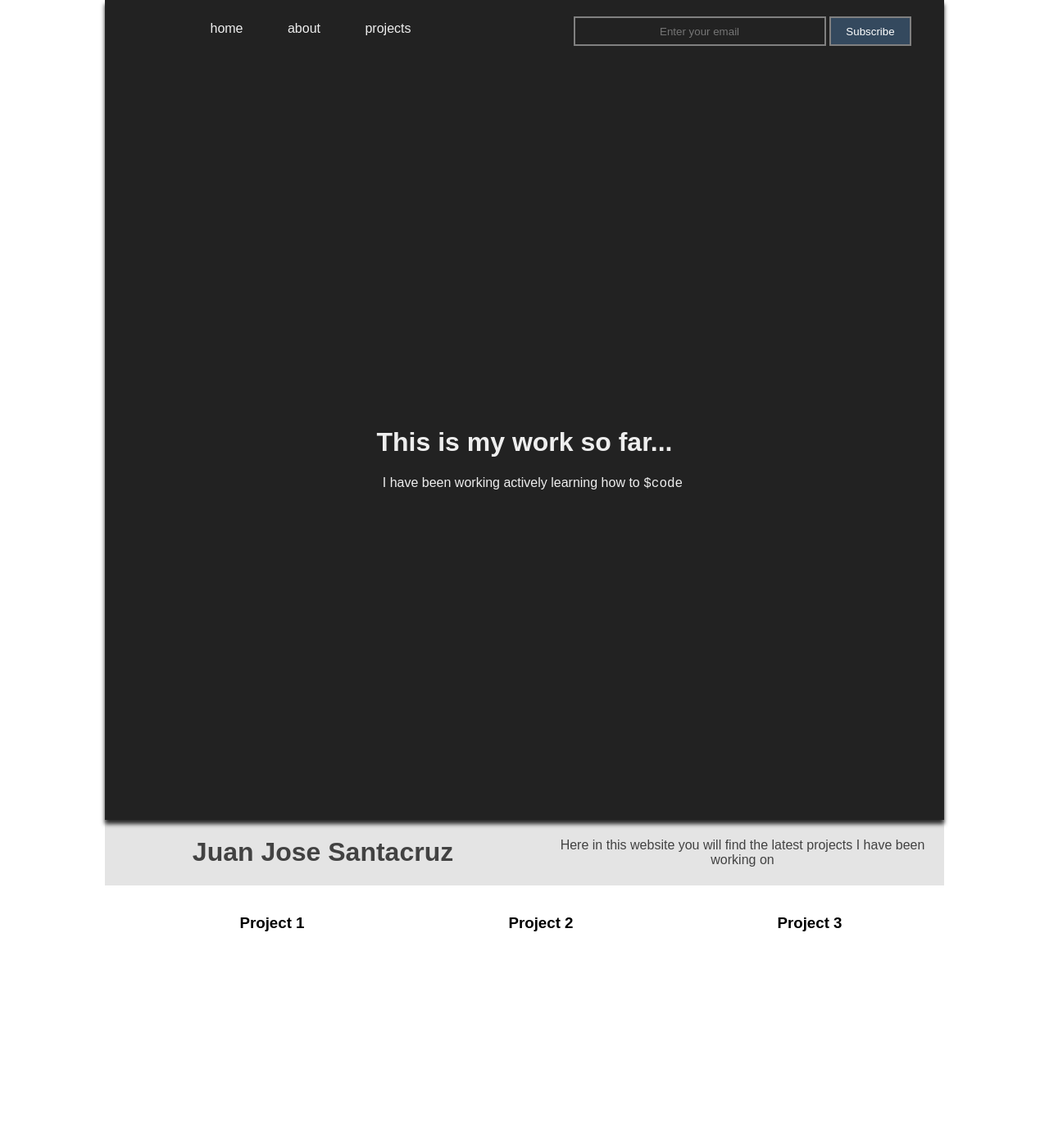
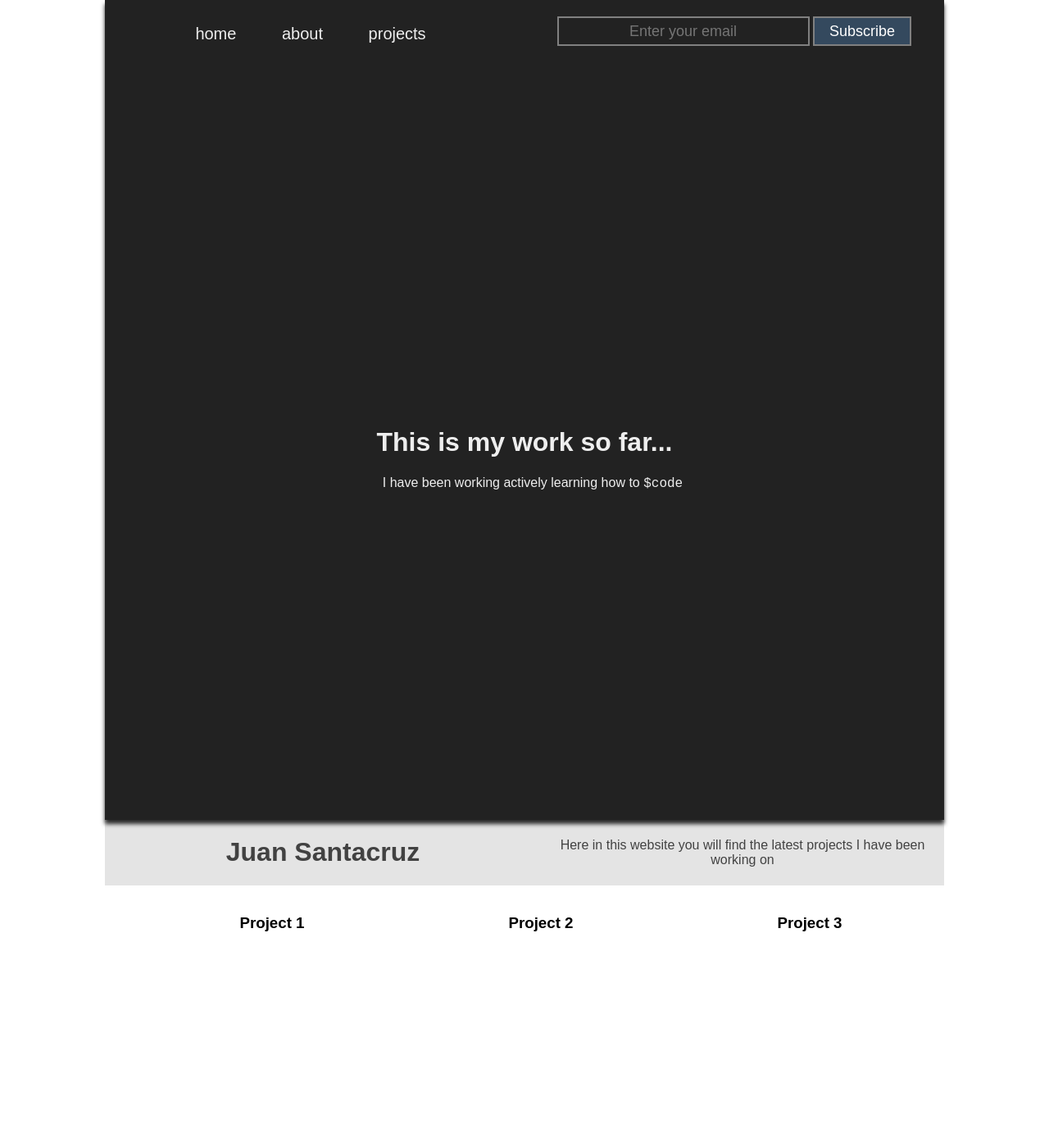
Before and after one commit to juansfunes/portfoliopage, a plain HTML site: page index.html in a window 1280 px wide. Shown: the top 1399 px of the page at 82% size. Drawn offline with Linux system fonts and the light colour scheme.

Commit message:
Modified both HTML and CSS

```diff
--- a/index.html
+++ b/index.html
@@ -25,7 +25,7 @@
                 </div>
             </header>
             <div class="projects">
-                <h1 id="about">Juan Jose Santacruz</h1>
+                <h1 id="about">Juan Santacruz</h1>
                 <p>Here in this website you will find the latest projects I have been working on</p>
             </div>
                 <div class="boxes">
--- a/style.css
+++ b/style.css
@@ -46,7 +46,7 @@ header nav{
 
 header nav{
     text-align: center;
-    font size:20px;
+    font-size:20px;
     background-color: #222222;
     color: #cccccc;
     padding-top:10px;
@@ -63,20 +63,19 @@ header .input{
     height: 30px;
     color: #cccccc;
     text-align: center;
+    font-size: 18px;
 }
 header .button1{
     background-color: #34495E;
     border: 2px gray solid;
-    width: 100px;
+    width: 120px;
     height: 36px;
     color: #ffffff;
     text-align: center;
+    font-size: 18px;
 }
 header .button1:hover{
     background-color: #ffffff;
-    border: 2px gray solid;
-    width: 100px;
-    height: 36px;
     color: #222222;
     text-align: center;
 }
@@ -114,7 +113,8 @@ header a:hover{
 }
 .boxes ul{
     display:grid;
-    grid-template-columns: repeat(3, auto);
+    grid-template-columns: repeat(auto-fit, minmax(300px, 1fr));
+    grid-auto-rows: 300px;
     list-style: none;
     text-align: center;
     min-height: 300px;
```
